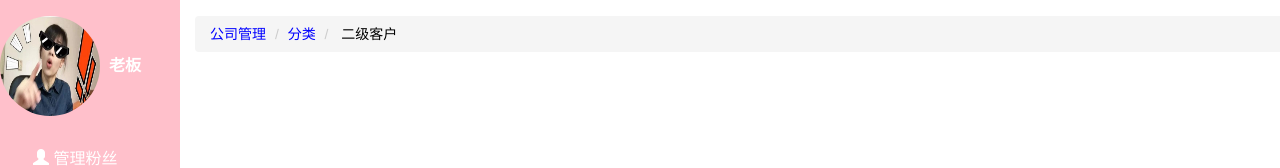
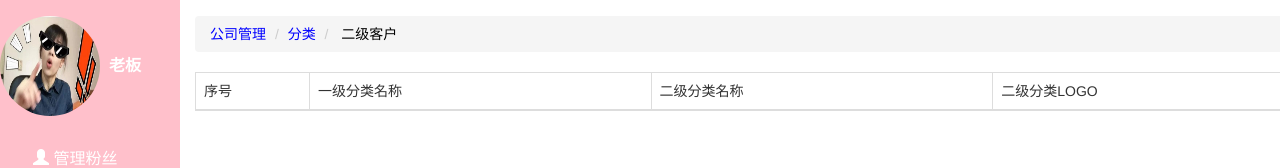
Before and after one commit to liuna0113/newLetaoProject, a website: page public/back/second.html in a window 1280 px wide. Shown: the part 54-222 px from the top of the page. Drawn offline with Linux system fonts and the light colour scheme; no server answers.

Commit message:
提交second页面的一些修改

```diff
--- a/public/back/second.html
+++ b/public/back/second.html
@@ -50,6 +50,22 @@
       </ol>
     </div>
     <div class="lt_content">
+      <table class="table table-bordered table-hover">
+        <thead>
+        <tr>
+          <td width="10%">序号</td>
+          <td width="30%">一级分类名称</td>
+          <td width="30%">二级分类名称</td>
+          <td width="30%">二级分类LOGO</td>
+        </tr>
+        </thead>
+        <tbody>
+        <!--挖个坑-->
+        </tbody>
+      </table>
+      <div class="text-right">
+        <ul id="paginator3"></ul>
+      </div>
     </div>
 
   </div>
```
